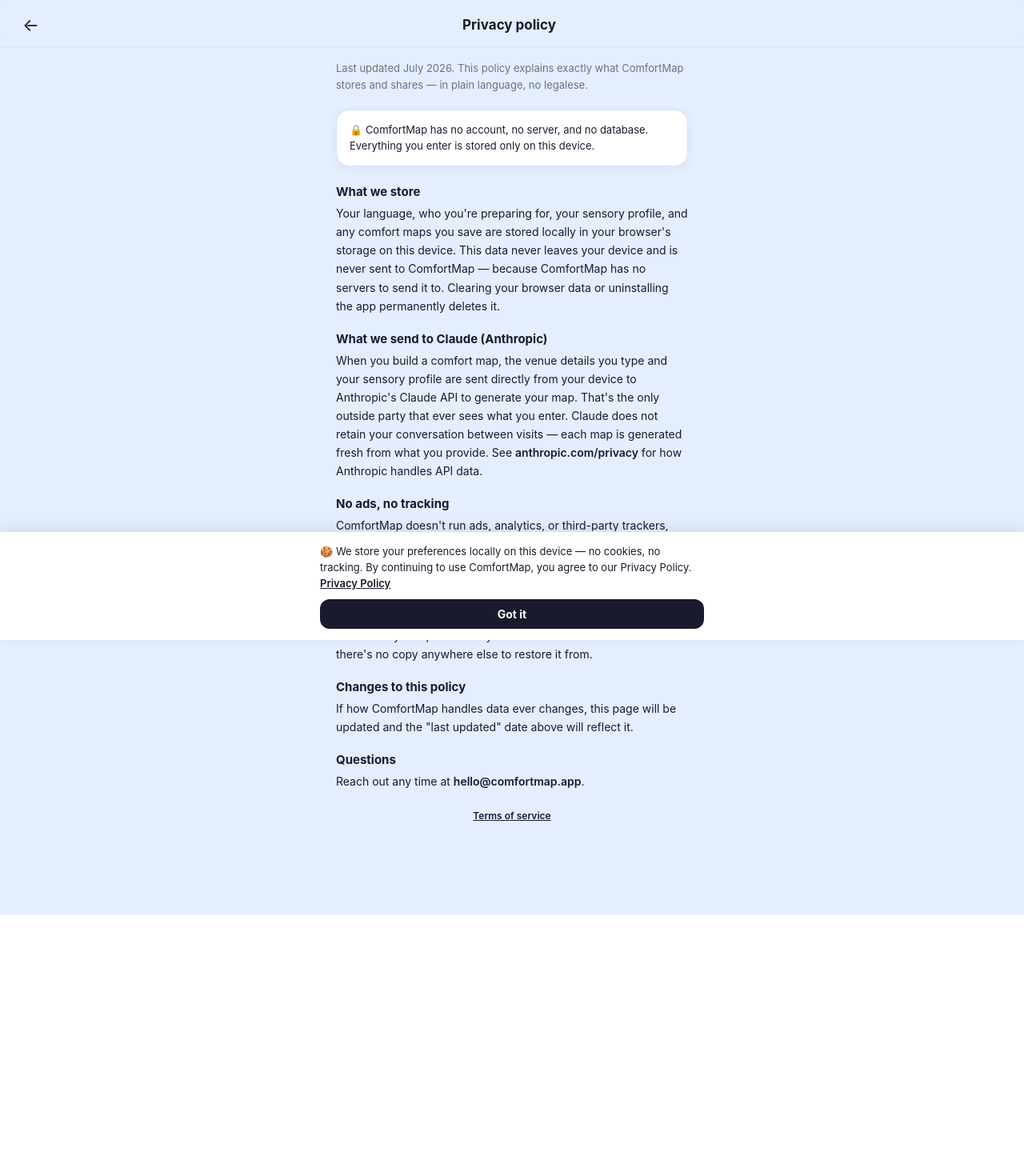
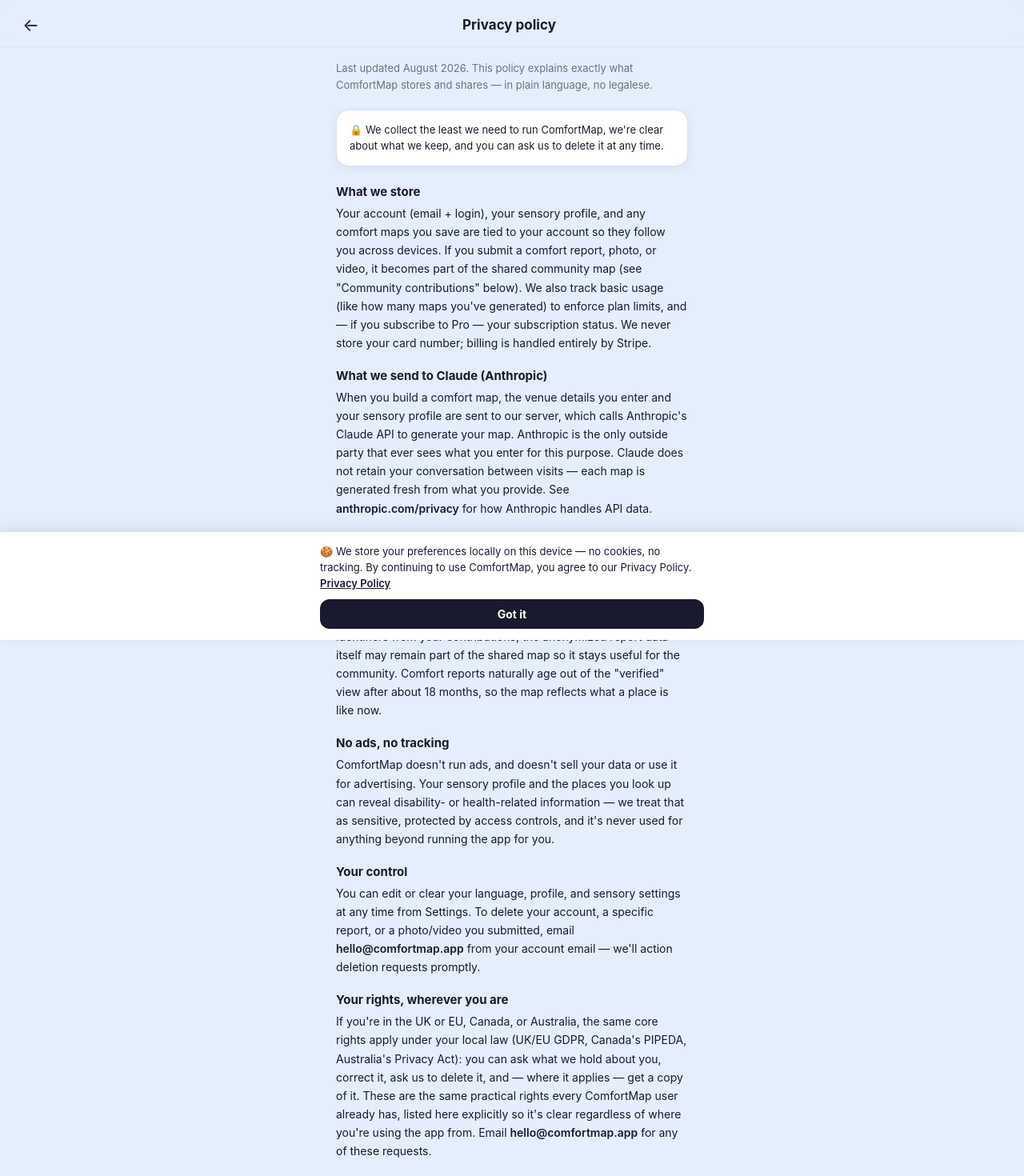
Before and after one commit to Zsolis-2028/comfortmap, a React (Vite) app: page /settings/privacy in a window 1280 px wide. Shown: the top 1470 px of the page at 80% size. Before the commit the page ends 1143 px from the top, so only its background shows below. Built offline with nearby package versions, Linux system fonts and the light colour scheme; no server answers.

Commit message:
privacy: fix stale no-account claim, add UK/Canada/Australia rights section

```diff
--- a/src/screens/PrivacyScreen.jsx
+++ b/src/screens/PrivacyScreen.jsx
@@ -32,7 +32,7 @@
       <Header title={t.privacy || 'Privacy Policy'} onBack={() => navigate(-1)} />
       <Screen>
         <p style={{ fontSize: 13, color: COLORS.muted, margin: '16px 0 20px', lineHeight: 1.6 }}>
-          Last updated July 2026. This policy explains exactly what ComfortMap stores and shares —
+          Last updated August 2026. This policy explains exactly what ComfortMap stores and shares —
           in plain language, no legalese.
         </p>
 
@@ -47,35 +47,61 @@
           color: COLORS.forest,
           lineHeight: 1.6,
         }}>
-          🔒 ComfortMap has no account, no server, and no database. Everything you enter is
-          stored only on this device.
+          🔒 We collect the least we need to run ComfortMap, we're clear about what we keep, and
+          you can ask us to delete it at any time.
         </div>
 
         <Section title="What we store" COLORS={COLORS}>
-          Your language, who you're preparing for, your sensory profile, and any comfort maps you
-          save are stored locally in your browser's storage on this device. This data never leaves
-          your device and is never sent to ComfortMap — because ComfortMap has no servers to send it
-          to. Clearing your browser data or uninstalling the app permanently deletes it.
+          Your account (email + login), your sensory profile, and any comfort maps you save are
+          tied to your account so they follow you across devices. If you submit a comfort report,
+          photo, or video, it becomes part of the shared community map (see "Community
+          contributions" below). We also track basic usage (like how many maps you've generated)
+          to enforce plan limits, and — if you subscribe to Pro — your subscription status. We
+          never store your card number; billing is handled entirely by Stripe.
         </Section>
 
         <Section title="What we send to Claude (Anthropic)" COLORS={COLORS}>
-          When you build a comfort map, the venue details you type and your sensory profile are
-          sent directly from your device to Anthropic's Claude API to generate your map. That's the
-          only outside party that ever sees what you enter. Claude does not retain your
-          conversation between visits — each map is generated fresh from what you provide. See{' '}
+          When you build a comfort map, the venue details you enter and your sensory profile are
+          sent to our server, which calls Anthropic's Claude API to generate your map. Anthropic is
+          the only outside party that ever sees what you enter for this purpose. Claude does not
+          retain your conversation between visits — each map is generated fresh from what you
+          provide. See{' '}
           <span style={{ color: COLORS.green, fontWeight: 600 }}>anthropic.com/privacy</span> for
           how Anthropic handles API data.
         </Section>
 
+        <Section title="Community contributions" COLORS={COLORS}>
+          Reports, photos, and videos you submit become part of ComfortMap's shared community map
+          so they can help other visitors. They're stored without your name attached in the public
+          map. If you delete your account, we remove your personal identifiers from your
+          contributions; the anonymized report data itself may remain part of the shared map so it
+          stays useful for the community. Comfort reports naturally age out of the "verified" view
+          after about 18 months, so the map reflects what a place is like now.
+        </Section>
+
         <Section title="No ads, no tracking" COLORS={COLORS}>
-          ComfortMap doesn't run ads, analytics, or third-party trackers, and doesn't sell or share
-          your data with anyone.
+          ComfortMap doesn't run ads, and doesn't sell your data or use it for advertising. Your
+          sensory profile and the places you look up can reveal disability- or health-related
+          information — we treat that as sensitive, protected by access controls, and it's never
+          used for anything beyond running the app for you.
         </Section>
 
         <Section title="Your control" COLORS={COLORS}>
           You can edit or clear your language, profile, and sensory settings at any time from
-          Settings. Deleting a saved map removes it immediately and permanently — there's no
-          "undo" because there's no copy anywhere else to restore it from.
+          Settings. To delete your account, a specific report, or a photo/video you submitted,
+          email{' '}
+          <span style={{ color: COLORS.green, fontWeight: 600 }}>hello@comfortmap.app</span> from
+          your account email — we'll action deletion requests promptly.
+        </Section>
+
+        <Section title="Your rights, wherever you are" COLORS={COLORS}>
+          If you're in the UK or EU, Canada, or Australia, the same core rights apply under your
+          local law (UK/EU GDPR, Canada's PIPEDA, Australia's Privacy Act): you can ask what we
+          hold about you, correct it, ask us to delete it, and — where it applies — get a copy of
+          it. These are the same practical rights every ComfortMap user already has, listed here
+          explicitly so it's clear regardless of where you're using the app from. Email{' '}
+          <span style={{ color: COLORS.green, fontWeight: 600 }}>hello@comfortmap.app</span> for
+          any of these requests.
         </Section>
 
         <Section title="Changes to this policy" COLORS={COLORS}>
```
